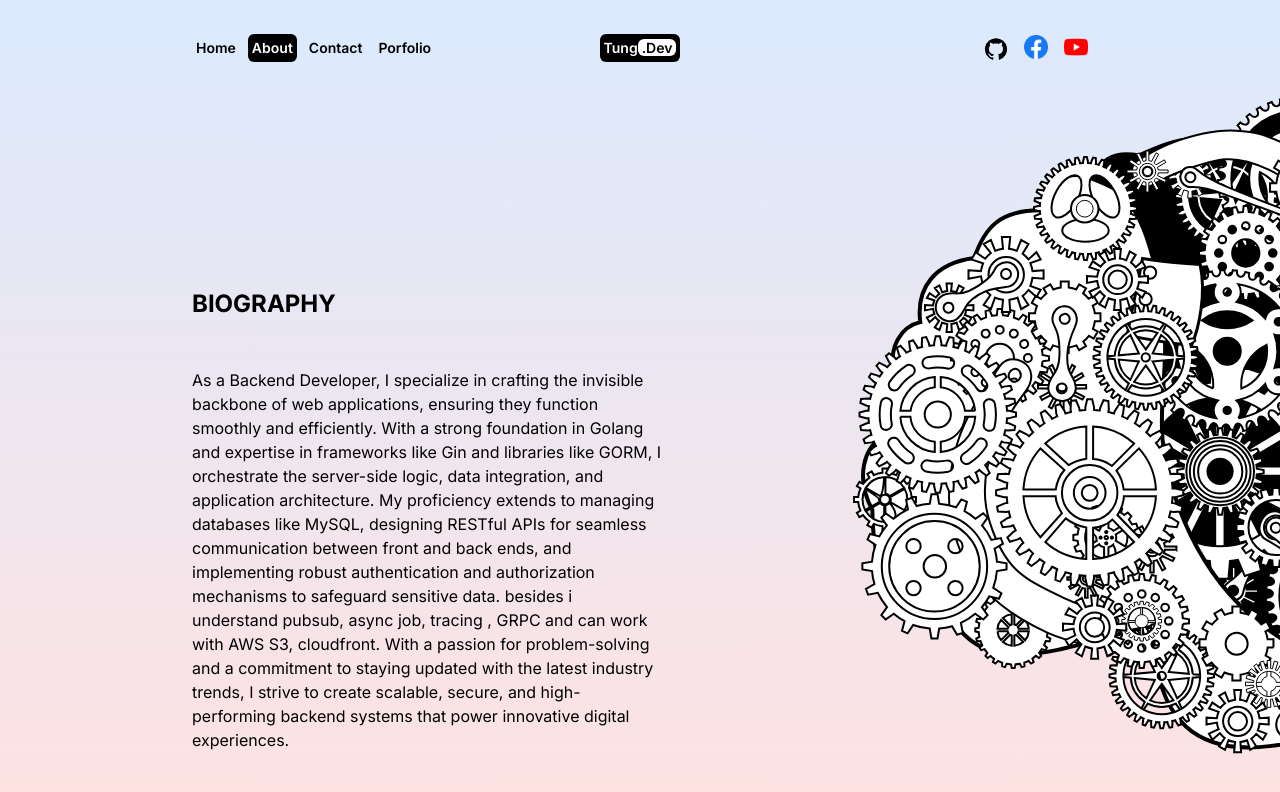
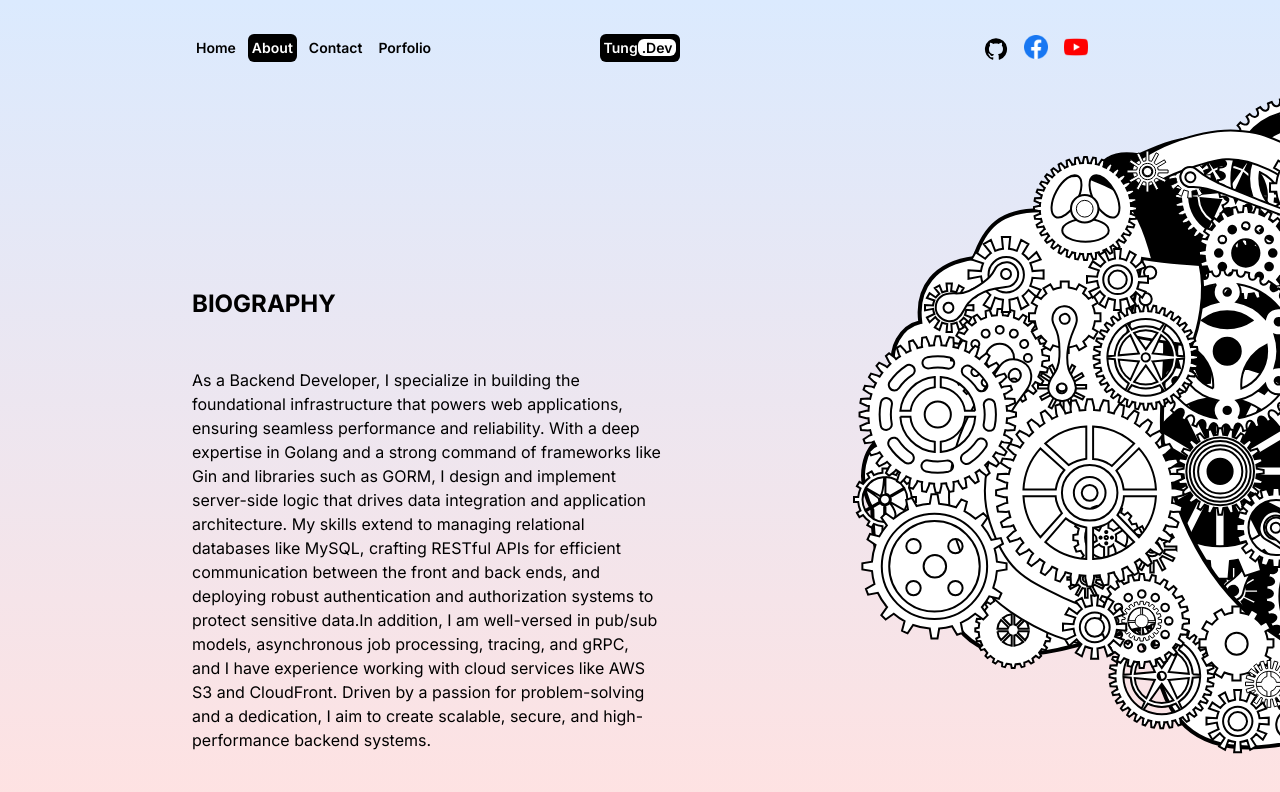
Before and after one commit to supersida159/portfolio-v1, a Next.js app: page /about in a window 1280 px wide. Shown: the top 792 px of the page. Built offline with nearby package versions, Linux system fonts and the light colour scheme.

Commit message:
update bio graphy, Baomi and E-commerce description

```diff
--- a/app/about/page.tsx
+++ b/app/about/page.tsx
@@ -30,10 +30,10 @@ const About =() =>{
                 {/* biography container  */}
             <div className="flex flex-col gap-12 justify-center text-black">
                 <h1 className="font-bold text-2xl">BIOGRAPHY</h1>
-                <p>As a Backend Developer, I specialize in crafting the invisible backbone of web applications, ensuring they function smoothly and efficiently. With a strong foundation in Golang and expertise in frameworks like Gin and libraries like GORM, I orchestrate the server-side logic, data integration, and application architecture. My proficiency extends to managing databases like MySQL, designing RESTful APIs for seamless communication between front and back ends, and implementing robust authentication and authorization mechanisms to safeguard sensitive data. besides i understand pubsub, async job, tracing , GRPC and can work with AWS S3, cloudfront. With a passion for problem-solving and a commitment to staying updated with the latest industry trends, I strive to create scalable, secure, and high-performing backend systems that power innovative digital experiences.
+                <p>As a Backend Developer, I specialize in building the foundational infrastructure that powers web applications, ensuring seamless performance and reliability. With a deep expertise in Golang and a strong command of frameworks like Gin and libraries such as GORM, I design and implement server-side logic that drives data integration and application architecture. My skills extend to managing relational databases like MySQL, crafting RESTful APIs for efficient communication between the front and back ends, and deploying robust authentication and authorization systems to protect sensitive data.In addition, I am well-versed in pub/sub models, asynchronous job processing, tracing, and gRPC, and I have experience working with cloud services like AWS S3 and CloudFront. Driven by a passion for problem-solving and a dedication, I aim to create scalable, secure, and high-performance backend systems.
 
                 </p>
-                <span className="italic"> Technologies I look forward to learning: microservices, kafka </span>
+                <span className="italic"> Technologies I look forward to learning: microservices(kafka) </span>
                 <div className="self-end">
                 <svg version="1.0" xmlns="http://www.w3.org/2000/svg"
  width="245.000000pt" height="60.000000pt" viewBox="0 0 820.000000 200.000000"
--- a/app/porfolio/page.tsx
+++ b/app/porfolio/page.tsx
@@ -10,7 +10,7 @@ const items = [
     id: 1,
     color: "from-red-300 to-blue-300",
     title: "E-Commerce With Golang and NexJS",
-    desc: "Simple E-commerce with Golang and Next.js with basic feature like login, register, order.",
+    desc: "Simple E-commerce with Golang and Next.js with basic feature like login, register, order. Developed on digital ocean server with docker and nginx.Image saved in aws s3 with aws cloudfront",
     img: "https://s3.ap-southeast-1.amazonaws.com/g04.images/img/1715074235247409200.png",
     link: "https://front-end.tungdev1996.online"
   },
@@ -34,7 +34,7 @@ const items = [
     id: 4,
     color: "from-purple-300 to-red-300",
     title: "Catfish Management System",
-    desc: "Developed a digital data management system for Pangasius fish farms, addressing the inefficiencies of manual processes using paper and Excel. Functions include: Technicians proposing, Regional Directors approving, Warehouse Managers confirming, Adjusting quantities due to weather, Proposing medication, Reporting dead fish, Inventory management, and Harvesting",
+    desc: "Developed a digital data management system for Pangasius fish farms to address the inefficiencies of manual processes involving paper and Excel. Key functions include: proposal submissions by technicians, approvals by regional directors, confirmations by warehouse managers, quantity adjustments due to weather, medication proposals, dead fish reporting, inventory management, and harvesting. The system utilizes microservices architecture, Pub/Sub messaging, and Firebase Cloud Messaging (FCM).",
     img: "/images/BAOMI.png",
     link:"https://baomi.vn"
   },
```
